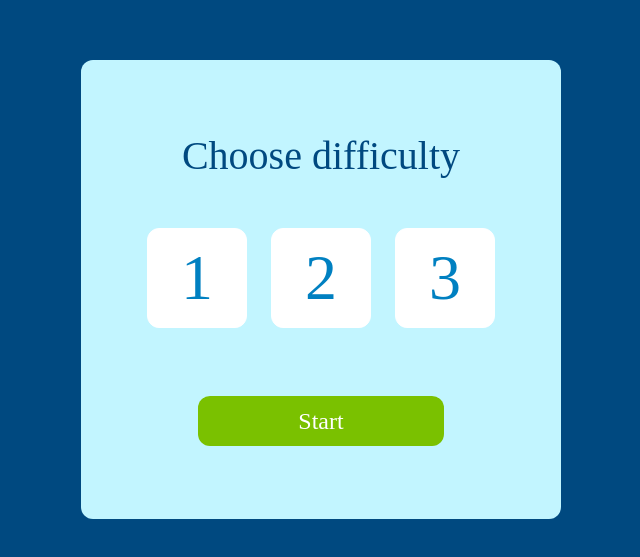
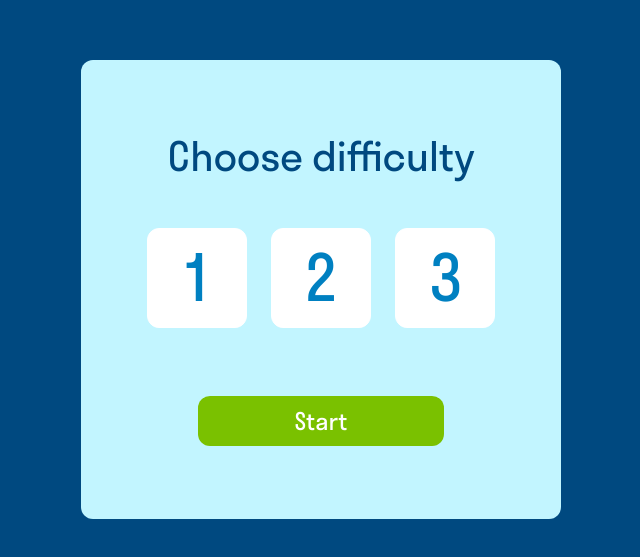
Before and after one commit to kennysyke/skypro-game, a website: page index.html in a window 1280 px wide. Shown: the part 111-668 px from the top of the page, without its empty margins (319-959 px from the left). Drawn offline with Linux system fonts and the light colour scheme; the site is published under a folder, as on GitHub Pages, so addresses that start at the root find nothing.

Commit message:
missing images
trying to figure missing images out and how to ignore kebab-case

```diff
--- a/src/style.css
+++ b/src/style.css
@@ -4,9 +4,9 @@
 }
 @font-face {
     font-family: StratosSkyeng;
-    src: url('/fonts/statosskyeng-v1.001/Web fonts/stratosskyengweb-regular.woff2')
+    src: url('../fonts/statosskyeng-v1.001/Web fonts/stratosskyengweb-regular.woff2')
             format('woff2'),
-        url('/fonts/statosskyeng-v1.001/Web fonts/stratosskyengweb-regular.woff')
+        url('../fonts/statosskyeng-v1.001/Web fonts/stratosskyengweb-regular.woff')
             format('woff');
 }
 
```
Also changed, not shown: package.json (+6 -5 lines), webpack.config.js (+5 -5 lines), .eslintrc.json, dist/bundle.js (added), dist/index.html (added), 1 other file.
